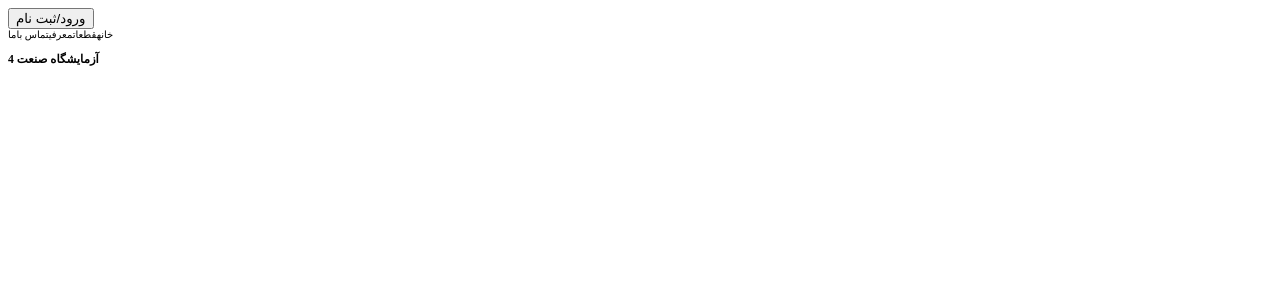
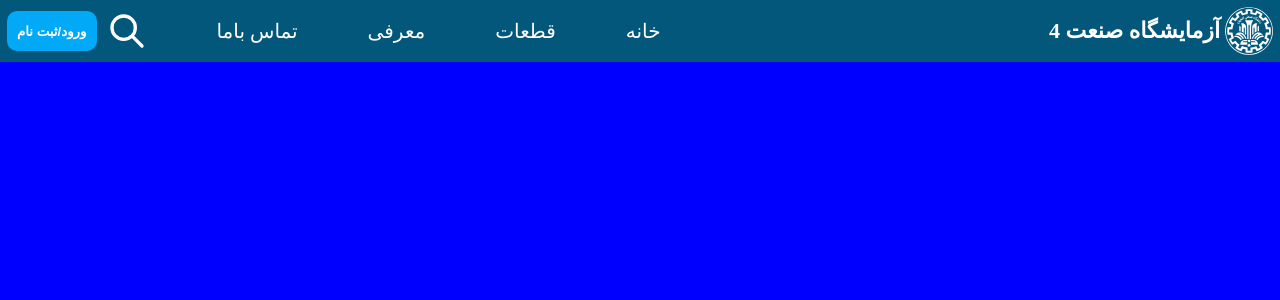
Before and after one commit to amirbarari/sanat-4-lab, an Angular app: page / in a window 1280 px wide. Shown: the top 300 px of the page. Built offline with nearby package versions, Linux system fonts and the light colour scheme.

Commit message:
complete styling header and make it responsive

```diff
--- a/src/app/app.component.html
+++ b/src/app/app.component.html
@@ -1 +1,4 @@
-<app-header></app-header>
+<div class="container">
+    <app-header></app-header>
+    <div class="div" style="height: 200vh; background-color: blue;"></div>
+</div>
--- a/src/app/header/header.component.css
+++ b/src/app/header/header.component.css
@@ -0,0 +1,124 @@
+.nav-bar{
+    background-color: #03577B;
+    display: flex;
+    padding: 0.7rem;
+    justify-content: space-between;
+    transition: 2s;
+    position: relative;
+}
+.nav-bar-fix{
+    position: fixed;
+    top: 0;
+    width: calc(100% - 10px);
+    display: flex;
+    background-color: #03577bd6;
+    justify-content: space-between;
+    padding: 0.7rem;
+    border-bottom-left-radius: 1rem;
+    border-bottom-right-radius: 1rem;
+}
+
+.left-side{
+    display: flex;
+    align-items: center;
+}
+
+.page-link{
+    font-size: 2rem;
+    margin-left: 7rem;
+    cursor: pointer;
+    transition: 0.5s;
+}
+.page-link:hover {
+    color:#02A9F7;
+}
+.page-link::selection.menu{
+    display: none;
+}
+.pages{
+    display: flex;
+}
+
+.lab-name{
+    display: flex;
+    align-items: center;
+}
+
+p{
+    margin: 0rem;
+    color: white;
+}
+
+h1{
+    font-size: 2.2rem;
+    margin: 0;
+    color: white;
+    margin-right: 0.5rem;
+}
+
+.sign-in-btn{
+    height: 4rem;
+    width: fit-content;
+    border-radius: 1rem;
+    background-color: #02A9F7;
+    padding: 1rem;
+    color: white;
+    border: none;
+    transition: 0.5s;
+    cursor: pointer;
+    font-weight: bolder;
+}
+.sign-in-btn:hover {
+    background: rgb(2, 133, 193);
+}
+
+.search-btn{
+    width: 4rem;
+    height: 4rem;
+    margin-left: 1rem;
+    transition: 0.8s;
+    cursor: pointer;
+}
+.search-btn:hover {
+    rotate: 90deg;
+}
+
+.menu-btn{
+    width: 4rem;
+    height: 4rem;
+    display: none;
+    cursor: pointer;
+    transition: 0.8s;
+}
+.menu-btn:hover {
+    rotate: 180deg;
+}
+.menu{
+    position: absolute;
+    top: 6.4rem;
+    background-color: #03577B;
+    border-radius: 1rem;
+    display: flex;
+    padding: 1rem;
+}
+
+.overlay{
+    position: fixed;
+    top: 0;
+    width: 100vw;
+    height: 100vh;
+}
+
+
+
+@media screen and (max-width: 800px) {
+    .page-link{ margin-left: 3rem;}
+}
+
+@media screen and (max-width: 680px) {
+    .sign-in-btn{ display: none;}
+    .pages{ display: none;}
+    .menu-btn{
+        display: block;
+    }
+}
--- a/src/app/header/header.component.html
+++ b/src/app/header/header.component.html
@@ -1,16 +1,50 @@
 <nav class="nav-bar">
     <div class="left-side">
-        <button class="sing-in-btn">ورود/ثبت نام</button>
-        <img src="assets/icons/search-icon.svg" alt="آیکون جستجو" class="search-btn icon">
+        <img src="assets/icons/menu-icon.svg" alt="آیکون منو" class="menu-btn" (click)="isDropDownVisible = !isDropDownVisible">
+        <div class="menu" *ngIf="isDropDownVisible" >
+            <div class="overlay" (click)="isDropDownVisible = !isDropDownVisible"></div>
+            <p class="page-link" (click)="isDropDownVisible = !isDropDownVisible">تماس باما</p>
+            <p class="page-link" (click)="isDropDownVisible = !isDropDownVisible">معرفی</p>
+            <p class="page-link" (click)="isDropDownVisible = !isDropDownVisible">قطعات</p>
+            <p class="page-link" (click)="isDropDownVisible = !isDropDownVisible">خانه</p>
+        </div>
+        <button class="sign-in-btn">ورود/ثبت نام</button>
+        <img src="assets/icons/search-icon.svg" alt="آیکون جستجو" class="search-btn">
         <div class="pages">
-            <a class="page-link">خانه</a>
-            <a class="page-link">قطعات</a>
-            <a class="page-link">معرفی</a>
-            <a class="page-link">تماس باما</a>
-        </div>
-        <div class="lab-name">
-            <h3>آزمایشگاه صنعت 4</h3>
-            <img src="assets/logos/iut-logo.svg" alt="لوگو آزمایشگاه" class="logo icon">
+            <p class="page-link">تماس باما</p>
+            <p class="page-link">معرفی</p>
+            <p class="page-link">قطعات</p>
+            <p class="page-link">خانه</p>
         </div>
     </div>
+    <div class="lab-name">
+        <h1>آزمایشگاه صنعت 4</h1>
+        <img src="assets/logos/iut-logo.svg" alt="لوگو آزمایشگاه" class="logo icon">
+    </div>
 </nav>
+
+
+<nav class="nav-bar-fix" *ngIf="isFixed">
+    <div class="left-side">
+        <img src="assets/icons/menu-icon.svg" class="menu-btn" (click)="isDropDownVisible = !isDropDownVisible">
+        <div class="menu" *ngIf="isDropDownVisible" >
+            <div class="overlay" (click)="isDropDownVisible = !isDropDownVisible"></div>
+            <p class="page-link" (click)="isDropDownVisible = !isDropDownVisible">تماس باما</p>
+            <p class="page-link" (click)="isDropDownVisible = !isDropDownVisible">معرفی</p>
+            <p class="page-link" (click)="isDropDownVisible = !isDropDownVisible">قطعات</p>
+            <p class="page-link" (click)="isDropDownVisible = !isDropDownVisible">خانه</p>
+        </div>
+        <button class="sign-in-btn">ورود/ثبت نام</button>
+        <img src="assets/icons/search-icon.svg" alt="آیکون جستجو" class="search-btn">
+        <div class="pages">
+            <p class="page-link">تماس باما</p>
+            <p class="page-link">معرفی</p>
+            <p class="page-link">قطعات</p>
+            <p class="page-link">خانه</p>
+        </div>
+    </div>
+    <div class="lab-name">
+        <h1>آزمایشگاه صنعت 4</h1>
+        <img src="assets/logos/iut-logo.svg" alt="لوگو آزمایشگاه" class="logo icon">
+    </div>
+</nav>
--- a/src/app/header/header.component.ts
+++ b/src/app/header/header.component.ts
@@ -1,12 +1,15 @@
-import { Component } from '@angular/core';
+import { CommonModule } from '@angular/common';
+import { Component, HostListener } from '@angular/core';
 
 @Component({
   selector: 'app-header',
   standalone: true,
-  imports: [],
+  imports: [CommonModule],
   templateUrl: './header.component.html',
   styleUrl: './header.component.css'
 })
 export class HeaderComponent {
-
+  isFixed: boolean = false;
+  isDropDownVisible: boolean = false;
+  @HostListener('window:scroll', []) onWindowScroll(): void { this.isFixed = window.scrollY > 60 ? true : false; }
 }
--- a/src/styles.css
+++ b/src/styles.css
@@ -1,5 +1,20 @@
 body, html{
     font-size: 10px;
+    box-sizing: border-box;
+    margin: 0;
 }
 
-.icon{ width: 0.64rem; height: 0.64rem;}
+.icon{ width: 4.8rem; height: 4.8rem;}
+
+::-webkit-scrollbar {
+    width: 5px;
+}
+::-webkit-scrollbar-track {
+    background: #03577bb4;
+}
+::-webkit-scrollbar-thumb {
+    background: #03577b;
+}
+::-webkit-scrollbar-thumb:hover {
+    background: #003c58;
+}
```
Also changed, not shown: public/assets/icons/menu-icon.svg (added).
